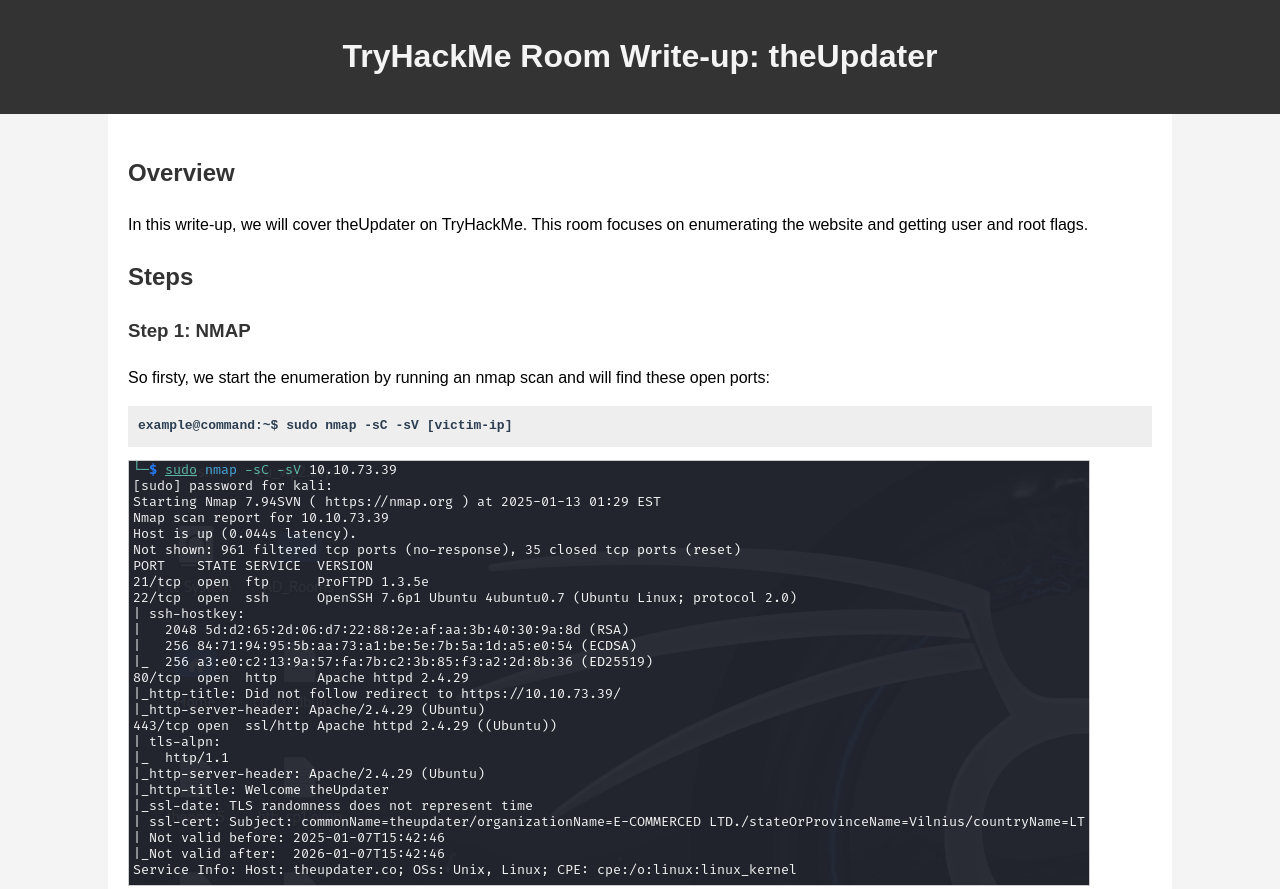
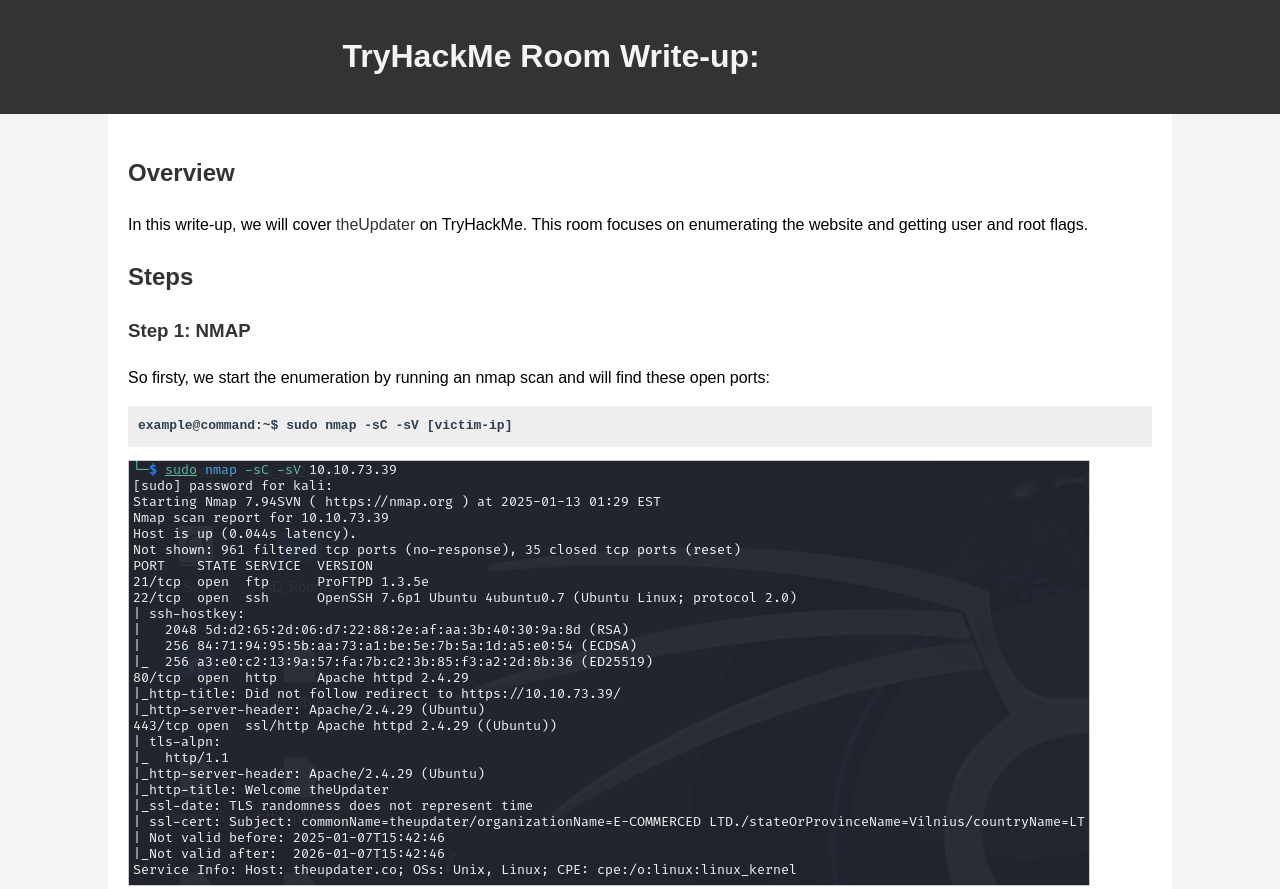
Before and after one commit to dstac/dstac.github.io, a plain HTML site: page index.html in a window 1280 px wide. Shown: the top 889 px of the page. Drawn offline with Linux system fonts and the light colour scheme.

Commit message:
Update index.html
Added links to Tryhackme

```diff
--- a/index.html
+++ b/index.html
@@ -67,13 +67,13 @@
 <body>
 
 <header>
-    <h1>TryHackMe Room Write-up: theUpdater</h1>
+    <h1>TryHackMe Room Write-up: <a href="https://tryhackme.com/jr/theupdater">theUpdater</a></h1>
 </header>
 
 <div class="container">
     <section id="overview">
         <h2>Overview</h2>
-        <p>In this write-up, we will cover theUpdater on TryHackMe. This room focuses on enumerating the website and getting user and root flags.</p>
+        <p>In this write-up, we will cover <a href="https://tryhackme.com/jr/theupdater">theUpdater</a> on TryHackMe. This room focuses on enumerating the website and getting user and root flags.</p>
     </section>
 
     <section id="steps">
```
